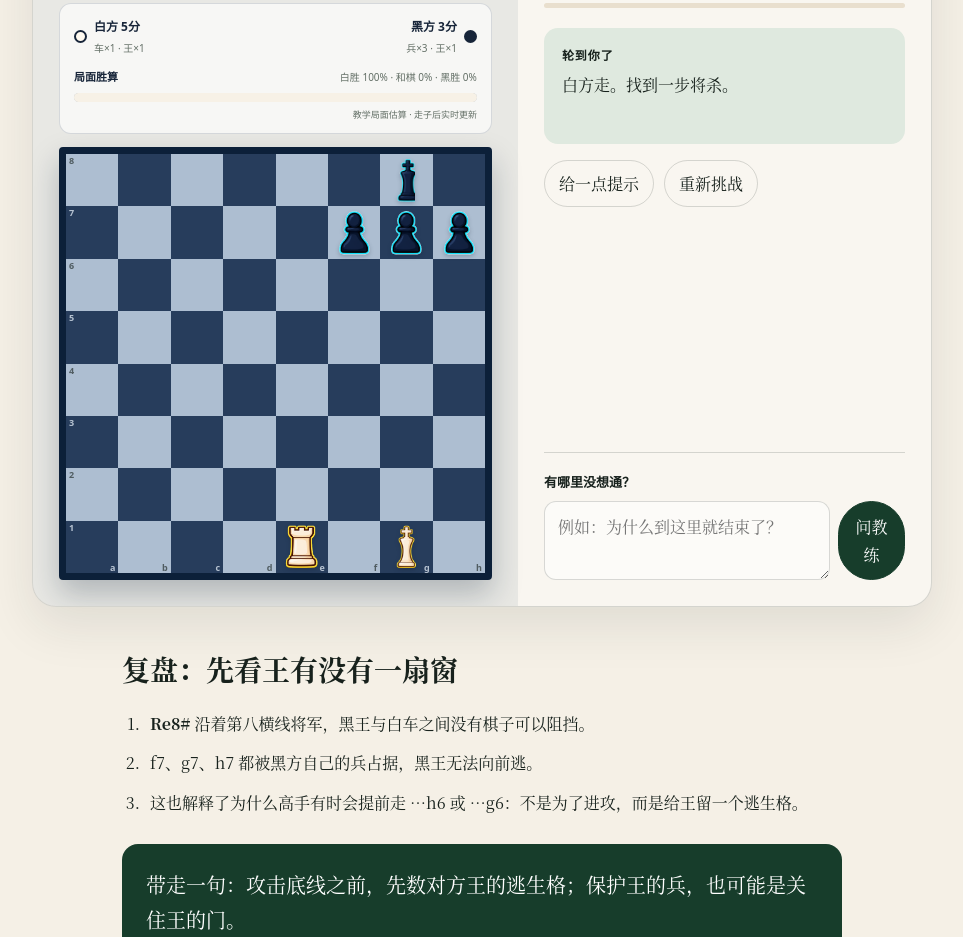
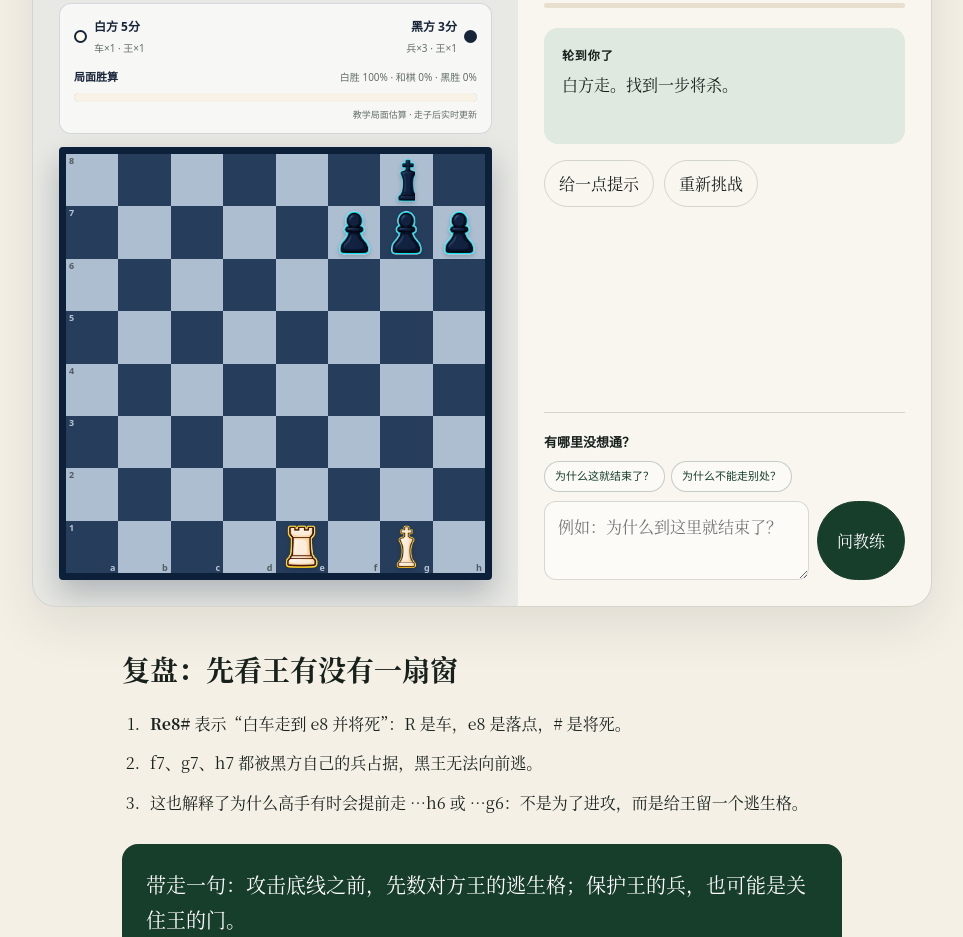
Before and after one commit to petrel2015/chess-moment, a plain HTML site: page index.html in a window 1280 px wide. Shown: the part 1015-1952 px from the top of the page, without its empty margins (158-1121 px from the left). Drawn offline with Linux system fonts and the light colour scheme.

Commit message:
Improve coach questions and notation help

```diff
--- a/assets/app.js
+++ b/assets/app.js
@@ -48,7 +48,7 @@ const PUZZLES = {
       { white: 100, draw: 0, black: 0 },
       { white: 100, draw: 0, black: 0 }
     ],
-    success: "Re8#。黑王被自己的三枚兵关在第八横线，车一落到 e8，三个逃生格都不存在了。",
+    success: "白车走到 e8，并将死。棋谱记作 Re8#：R 代表车，e8 是落点，# 代表将死。黑王被自己的三枚兵关住，三个逃生格都不存在了。",
     defaultAnswer: "车走到 e8 后沿第八横线将军。黑王不能向前，因为 f7、g7、h7 都被自己的兵占着；也没有棋子能挡在车和王之间。因此这不是普通将军，而是立即将杀。",
     errors: {
       e1e7: "Re7 看起来很积极，但它没有将军。黑方获得一整步，可以给王腾出逃生格。后排杀王讲究的是立即封口。",
@@ -58,7 +58,11 @@ const PUZZLES = {
     quick: {
       "为什么结束": "因为 Re8 已经是将杀：王无处可走、无法吃车，也没有棋子能挡住这次贴着横线的攻击。规则上棋局立刻结束。",
       "为什么不能": "关键不只是把车放活跃，而是不给黑方任何喘息。非将军着通常允许黑方走 ...h6 或 ...g6，为王制造逃生格。"
-    }
+    },
+    suggestions: [
+      { label: "为什么这就结束了？", key: "为什么结束" },
+      { label: "为什么不能走别处？", key: "为什么不能" }
+    ]
   },
   arabian: {
     fen: "7k/7p/5N2/8/8/8/8/6RK w - - 0 1",
@@ -68,14 +72,18 @@ const PUZZLES = {
       { white: 100, draw: 0, black: 0 },
       { white: 100, draw: 0, black: 0 }
     ],
-    success: "Rg8#。车负责将军，f6 的马守住 g8 和 h7 周边的关键格。两枚棋子配合得像一把锁。",
+    success: "白车走到 g8，并将死。棋谱记作 Rg8#：R 代表车，# 代表将死。f6 的马守住关键格，两枚棋子配合得像一把锁。",
     defaultAnswer: "车到 g8 直接攻击 h8 的王。黑王不能吃掉车，因为 f6 的马会保护 g8；h7 又被自己的兵堵住，所以没有合法逃路。",
     errors: {},
     genericError: "先别急着移动马。马已经在保护一个非常关键的格子；想想车能不能借用这层保护，贴近黑王将军。",
     quick: {
       "马": "马在这里不是主攻手，而是保镖。它保护 g8，让黑王不能吃掉前来将军的白车。",
       "为什么结束": "Rg8 后黑王处于将军，既不能逃、不能吃车，也无法挡棋，所以立即结束。"
-    }
+    },
+    suggestions: [
+      { label: "这匹马做了什么？", key: "马" },
+      { label: "为什么这就结束了？", key: "为什么结束" }
+    ]
   },
   fork: {
     fen: "2q3k1/8/8/5N2/8/8/8/6K1 w - - 0 1",
@@ -85,14 +93,18 @@ const PUZZLES = {
       { white: 94, draw: 5, black: 1 },
       { white: 99, draw: 1, black: 0 }
     ],
-    success: "Ne7+！马在 e7 将军，同时攻击 c8 的黑后。黑方必须先应对将军，白方下一步就能吃后。",
+    success: "白马跳到 e7，将军！棋谱记作 Ne7+：N 代表马，+ 代表将军。白马同时攻击 c8 的黑后，黑方必须先救王。",
     defaultAnswer: "马到 e7 后同时攻击 g8 的王和 c8 的后。因为将军具有最高优先级，黑方必须先救王，无法同时保住后。",
     errors: {},
     genericError: "双重攻击要找的不是离目标最近的格子，而是一个能同时覆盖两个目标的格子。数一数马从哪里能同时跳到 g8 与 c8。",
     quick: {
       "为什么是e7": "从 e7 出发，马恰好同时控制 g8 和 c8。一个目标是王，一个目标是后；将军迫使黑方先处理王。",
       "黑后": "黑后此刻还没被吃，但它已经无法被兼顾。黑方应对完将军后，白马下一步就能 Nxc8。"
-    }
+    },
+    suggestions: [
+      { label: "为什么一定是 e7？", key: "为什么是e7" },
+      { label: "黑后为什么跑不掉？", key: "黑后" }
+    ]
   },
   philidor: {
     fen: "rnbqkbnr/ppp2ppp/3p4/4p3/4P3/5N2/PPPP1PPP/RNBQKB1R w KQkq - 0 3",
@@ -116,7 +128,11 @@ const PUZZLES = {
     quick: {
       "为什么不能bc4": "Bc4 并不坏，它会进入常见的意大利式结构。本题只把它判为偏离目标，因为我们正在练习 d4 的即时中心反击。",
       "为什么用马": "Nxd4 让马从 f3 来到更中心的格子，同时收回兵。若用后吃，后容易过早暴露并被对方子力追赶。"
-    }
+    },
+    suggestions: [
+      { label: "为什么不能先走 Bc4？", key: "为什么不能bc4" },
+      { label: "为什么要用马收回？", key: "为什么用马" }
+    ]
   }
 };
 
@@ -285,6 +301,22 @@ function setupChallenge(root) {
   const askBtn = root.querySelector("[data-ask]");
   const askInput = root.querySelector("textarea");
   const answer = root.querySelector(".ai-answer");
+  const askRow = root.querySelector(".ask-row");
+  const quickQuestions = document.createElement("div");
+  quickQuestions.className = "quick-questions";
+  quickQuestions.setAttribute("aria-label", "常见问题快捷选项");
+  (puzzle.suggestions || []).forEach(suggestion => {
+    const button = document.createElement("button");
+    button.type = "button";
+    button.className = "quick-question";
+    button.textContent = suggestion.label;
+    button.addEventListener("click", () => {
+      askInput.value = suggestion.label;
+      showCoachAnswer(suggestion.label, suggestion.key);
+    });
+    quickQuestions.appendChild(button);
+  });
+  askRow.before(quickQuestions);
   const boardWrap = boardEl.parentElement;
   const positionPanel = document.createElement("section");
   positionPanel.className = "position-panel";
@@ -588,15 +620,20 @@ function setupChallenge(root) {
 
   resetBtn.addEventListener("click", reset);
 
-  askBtn.addEventListener("click", () => {
-    const question = askInput.value.trim();
+  function showCoachAnswer(question, preferredKey = "") {
     const compact = question.toLowerCase().replace(/[？?，,。\s]/g, "");
-    let response = puzzle.defaultAnswer;
-    for (const [key, value] of Object.entries(puzzle.quick)) {
-      if (compact.includes(key)) { response = value; break; }
+    let response = puzzle.quick[preferredKey] || puzzle.defaultAnswer;
+    if (!preferredKey) {
+      for (const [key, value] of Object.entries(puzzle.quick)) {
+        if (compact.includes(key)) { response = value; break; }
+      }
     }
     answer.innerHTML = `<strong>棋局教练：</strong>${response}`;
     answer.classList.add("show");
+  }
+
+  askBtn.addEventListener("click", () => {
+    showCoachAnswer(askInput.value.trim());
   });
 
   reset();
--- a/assets/styles.css
+++ b/assets/styles.css
@@ -400,6 +400,11 @@ h1 {
 .btn:hover { background: rgba(23,61,43,.08); }
 .btn-primary { border-color: var(--forest); background: var(--forest); color: #fff; }
 .btn-primary:hover { background: #245239; }
+.ask-row .btn-primary {
+  min-width: 88px;
+  flex: 0 0 auto;
+  white-space: nowrap;
+}
 
 .ask-box {
   margin-top: auto;
@@ -413,9 +418,31 @@ h1 {
   font-size: 13px;
   font-weight: 700;
 }
+.quick-questions {
+  margin: 0 0 9px;
+  display: flex;
+  flex-wrap: wrap;
+  gap: 6px;
+}
+.quick-question {
+  min-height: 30px;
+  padding: 5px 10px;
+  border: 1px solid rgba(23, 61, 43, .24);
+  border-radius: 999px;
+  background: rgba(255, 255, 255, .42);
+  color: var(--forest);
+  cursor: pointer;
+  font-family: ui-sans-serif, system-ui, sans-serif;
+  font-size: 11px;
+  white-space: nowrap;
+}
+.quick-question:hover { background: rgba(23, 61, 43, .08); }
+
 .ask-row { display: flex; gap: 8px; }
 .ask-row textarea {
   width: 100%;
+  min-width: 0;
+  flex: 1 1 auto;
   min-height: 48px;
   max-height: 110px;
   resize: vertical;
--- a/index.html
+++ b/index.html
@@ -63,7 +63,7 @@
       <section class="lesson">
         <h2>复盘：先看王有没有一扇窗</h2>
         <ol class="lesson-steps">
-          <li><strong>Re8#</strong> 沿着第八横线将军，黑王与白车之间没有棋子可以阻挡。</li>
+          <li><strong>Re8#</strong> 表示“白车走到 e8 并将死”：R 是车，e8 是落点，# 是将死。</li>
           <li>f7、g7、h7 都被黑方自己的兵占据，黑王无法向前逃。</li>
           <li>这也解释了为什么高手有时会提前走 …h6 或 …g6：不是为了进攻，而是给王留一个逃生格。</li>
         </ol>
```
